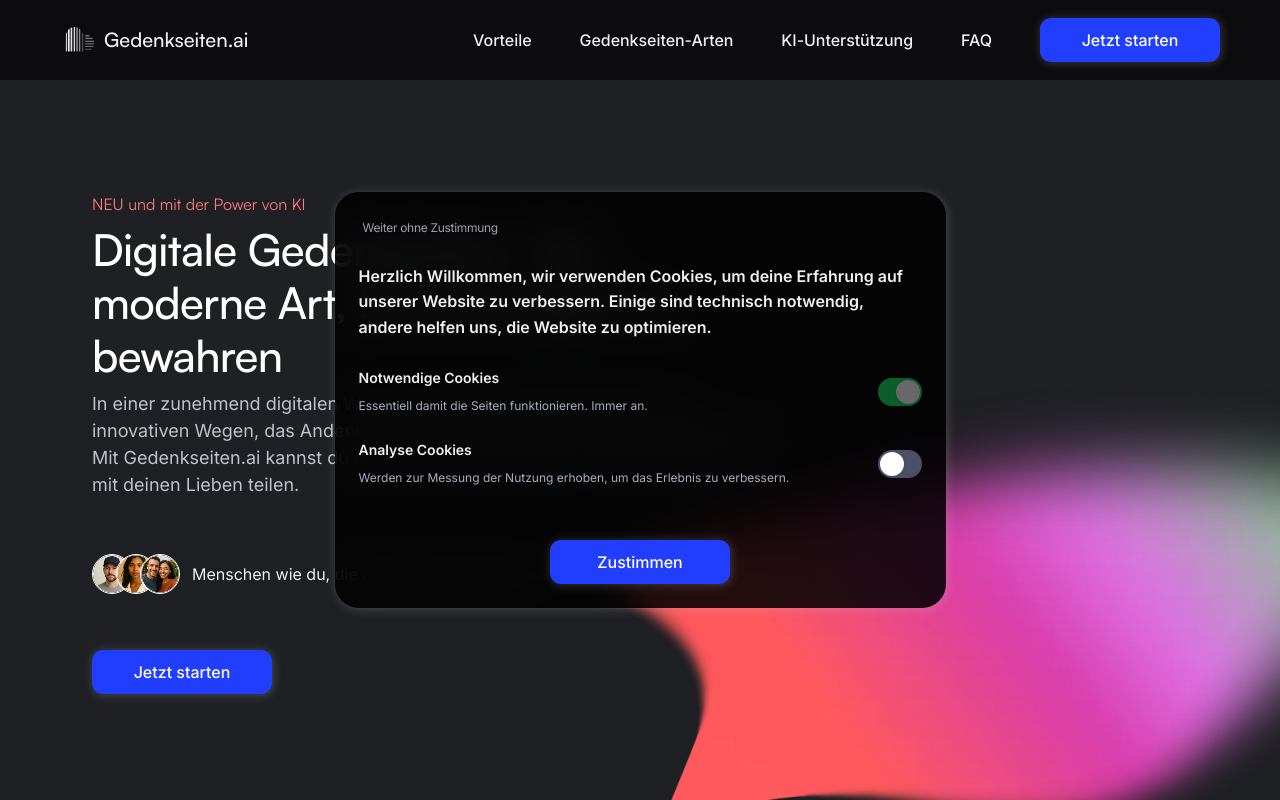
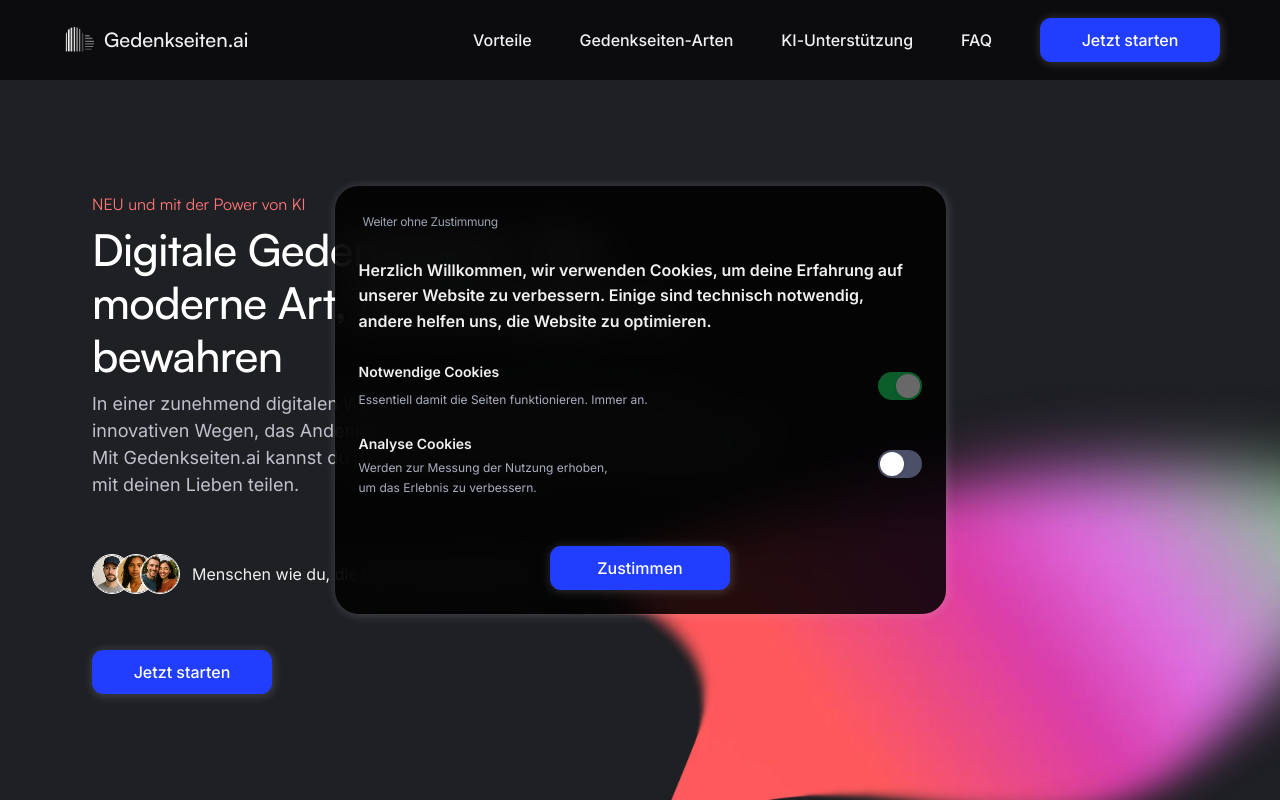
Before and after one commit to soeren-mj/Gedenkseiten.ai, a Next.js app: page / in a window 1280 px wide. Shown: the top 800 px of the page. Built offline with nearby package versions, Linux system fonts and the light colour scheme.

Commit message:
fix(SoWhatSection): Korrigiere Bildpfad und kleinere Anpassungen für Bildanzeige

```diff
--- a/src/components/CookieBanner.tsx
+++ b/src/components/CookieBanner.tsx
@@ -123,7 +123,7 @@
         <div className="w-full pt-4 max-w-[825px] min-w-72 inline-flex justify-between items-center">
           <div>
             <div className="self-stretch justify-center text-foreground-primary text-sm font-semibold font-['Inter'] leading-[1.75rem]">Analyse Cookies</div>
-            <div className="self-stretch justify-center text-[#AAADBF] text-xs leading-[1.75rem]">Werden zur Messung der Nutzung erhoben, um das Erlebnis zu verbessern.</div>
+            <div className="self-stretch justify-center text-[#AAADBF] text-xs leading-[1.25rem]">Werden zur Messung der Nutzung erhoben, <br />um das Erlebnis zu verbessern.</div>
           </div>
           <Switch checked={consent.analytics} onChange={handleAnalyticsSwitch} />
         </div>
--- a/src/components/sections/PreviewSection.tsx
+++ b/src/components/sections/PreviewSection.tsx
@@ -4,7 +4,7 @@
 
 const ContentSection: React.FC = () => {
   return (
-    <section id="preview" className="w-full h-fit px-5 md:px-8 lg:px-[3.75rem] py-[3.75rem] flex flex-col gap-5">
+    <section id="preview" className="w-full h-fit px-4 md:px-8 lg:px-[3.75rem] py-[3.75rem] flex flex-col gap-5">
       <div className="w-full max-w-[685px] h-fit flex flex-col gap-6 mx-auto">
         <h2 className="text-center text-foreground-secondary flex flex-col items-center justify-center">
         Persönliche Gedenkseiten als digitales Andenken für Menschen und Tiere -
--- a/src/components/sections/SoWhatSection.tsx
+++ b/src/components/sections/SoWhatSection.tsx
@@ -108,7 +108,7 @@
               icon="modern"
               headline="Ein zeitgemäßes Gesamtbild"
               description="Die Gedenkseiten für Verstorbene sollen durch die Inhalte der Gedenkenden lebendig werden. Daher wählen wir ein schlichtes Design – Geschmäcker sind verschieden."
-              image="/images/gedenkseite-vorschau.png"
+              image="/images/Gedenkseite-vorschau.png"
               imageAlt="Moderne und würdevoll gestaltete digitale Gedenkseite - Individuelles Design für persönliche Erinnerungen"
               cardHeight="30.5rem"
             />
```
